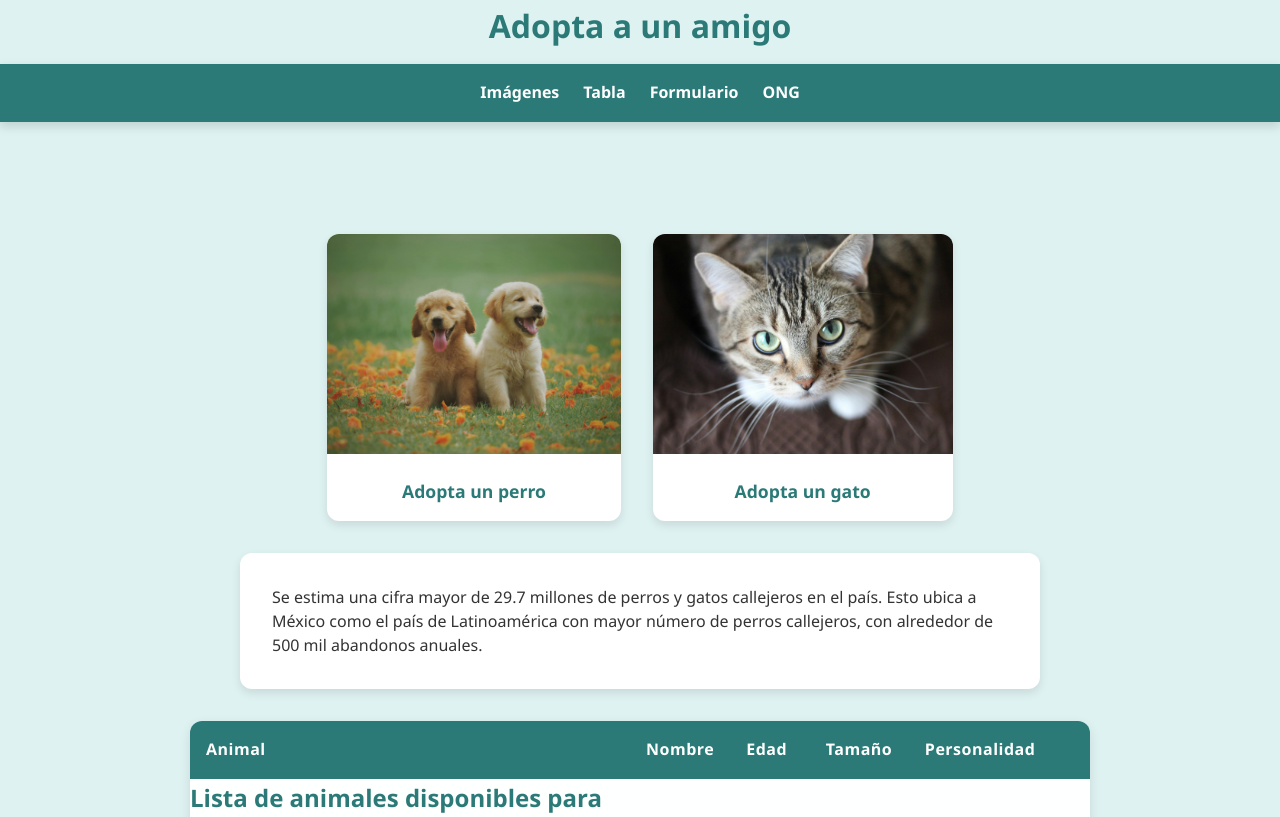
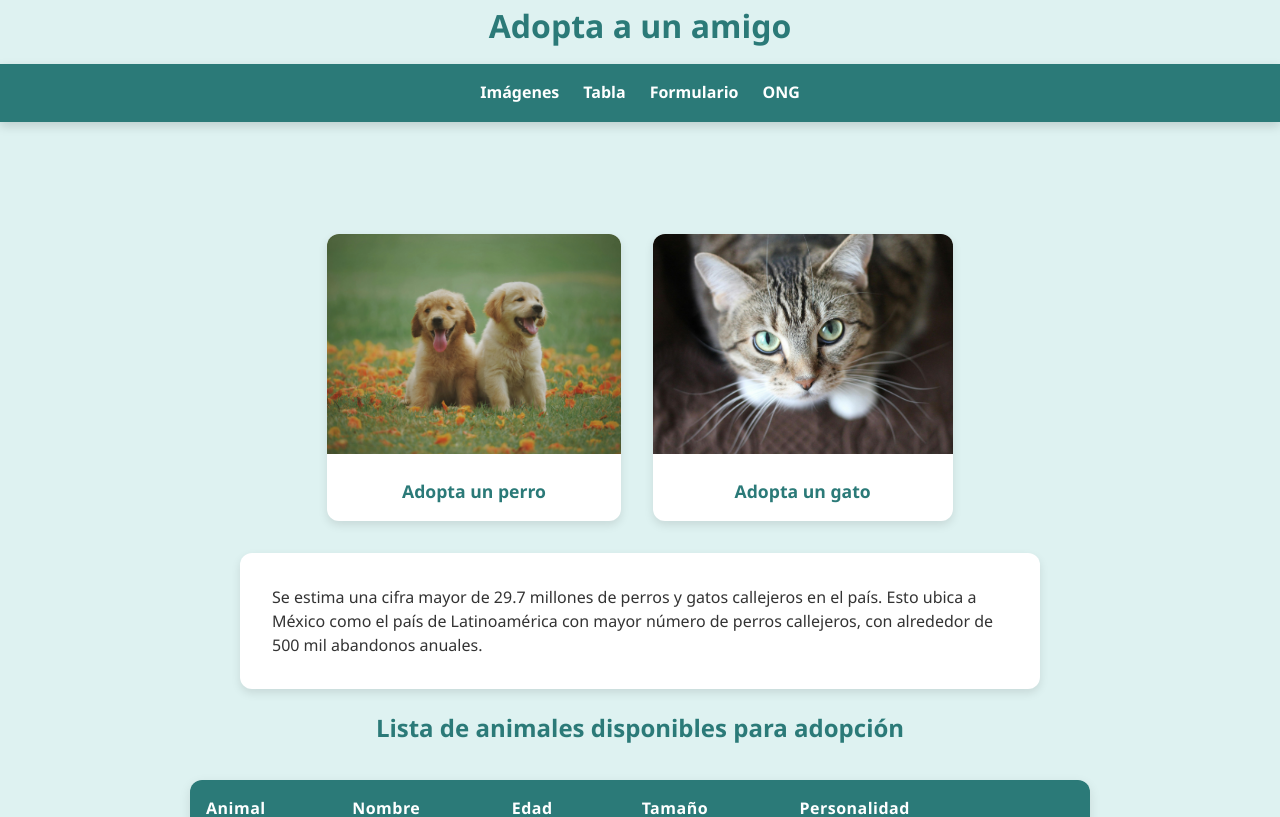
Before and after one commit to DaniHDZM/AdoptaPerritoGato, a React (Vite) app: page / in a window 1280 px wide. Shown: the top 817 px of the page. Built offline with nearby package versions, Linux system fonts and the light colour scheme.

Commit message:
Tabla cambios

```diff
--- a/src/components/tabla.jsx
+++ b/src/components/tabla.jsx
@@ -3,8 +3,9 @@ import '../css/tabla.css'
 
 const Tabla = () => {
   return (
-    <table>
+    <>
       <h2>Lista de animales disponibles para adopción</h2>
+      <table>
       <thead>
         <tr>
           <th scope="col">Animal</th>
@@ -53,6 +54,7 @@ const Tabla = () => {
        </tr>
       </tbody>
     </table>
+    </>
   );
 };
 
--- a/src/css/tabla.css
+++ b/src/css/tabla.css
@@ -42,3 +42,9 @@ caption {
   padding: 1rem 0;
   text-align: center;
 }
+
+h2 {
+  display: flex;
+  justify-content: center;
+  margin-top: 20px;
+}
```
